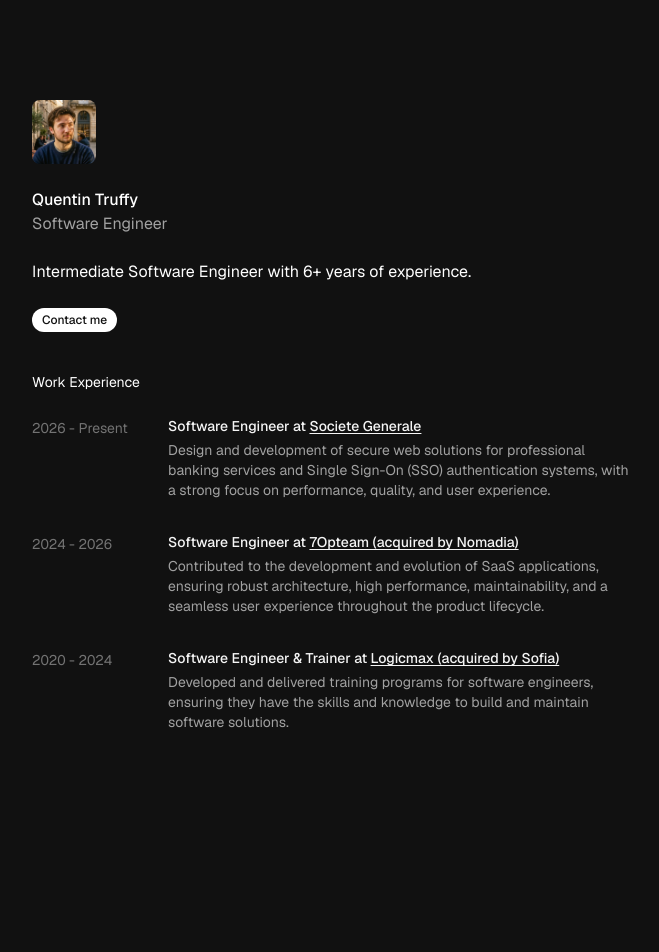
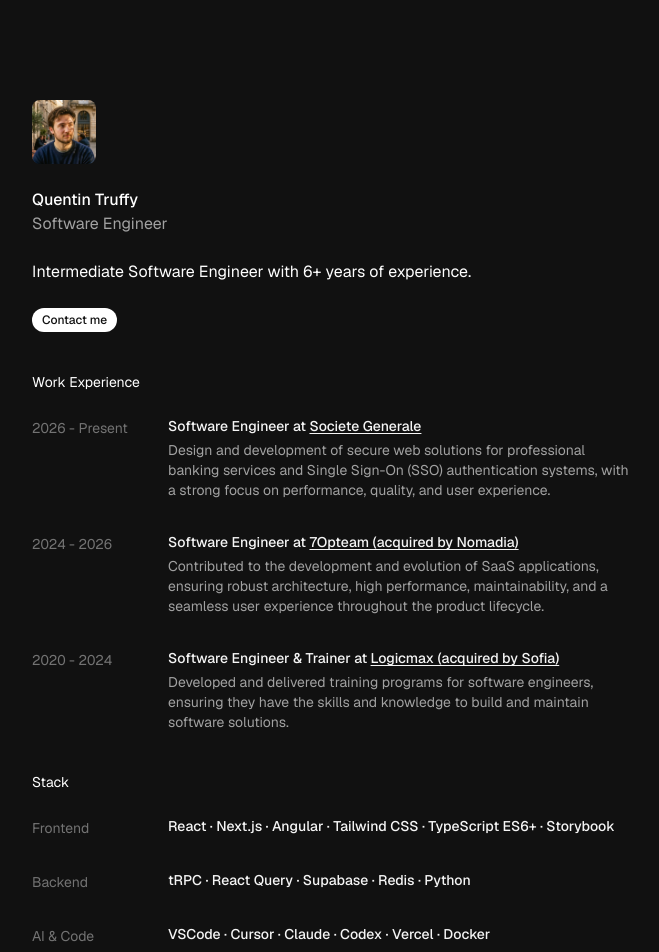
Before and after one commit to qtruffy/qtruffy, a Next.js app: page / in a window 1280 px wide. Shown: the top 952 px of the page, without its empty margins (308-967 px from the left). Before the commit the page ends 832 px from the top, so only its background shows below. Built offline with nearby package versions, Linux system fonts and the light colour scheme; some icons are missing.

Commit message:
feat(stacks): add Stacks component and integrate it into the home page

```diff
--- a/src/app/page.tsx
+++ b/src/app/page.tsx
@@ -1,5 +1,6 @@
 import { Experiences } from '@/components/experiences/experiences';
 import { JsonLd } from '@/components/json-ld';
+import { Stacks } from '@/components/stacks/stacks';
 import { SEO_SOCIALS } from '@/utils/socials';
 import { profilePageJsonLd } from '@/utils/structured-data';
 import { HugeiconsIcon } from '@hugeicons/react';
@@ -50,6 +51,7 @@
         </a>
       </header>
       <Experiences />
+      <Stacks />
     </div>
   );
 }
--- /dev/null
+++ b/src/components/stacks/stacks.tsx
@@ -0,0 +1,26 @@
+import { STACKS, StackType } from '@/utils/stacks';
+
+export const Stacks = () => {
+  return (
+    <section className="flex flex-col gap-6">
+      <h2>Stack</h2>
+      <ol className="flex flex-col gap-8">
+        {STACKS.map((stack: StackType) => (
+          <li
+            key={stack.title}
+            className="grid grid-cols-1 gap-1 sm:grid-cols-[7rem_1fr] sm:gap-6"
+          >
+            <time className="pt-0.5 text-sm text-neutral-500 tabular-nums">
+              {stack.title}
+            </time>
+            <div className="flex flex-col gap-1">
+              <h3 className="text-sm font-medium text-balance text-neutral-100">
+                {stack.values.join(' · ')}
+              </h3>
+            </div>
+          </li>
+        ))}
+      </ol>
+    </section>
+  );
+};
--- /dev/null
+++ b/src/utils/stacks.ts
@@ -0,0 +1,30 @@
+export type StackType = {
+  title: string;
+  values: string[];
+};
+
+export const STACKS: StackType[] = [
+  {
+    title: 'Frontend',
+    values: [
+      'React',
+      'Next.js',
+      'Angular',
+      'Tailwind CSS',
+      'TypeScript ES6+',
+      'Storybook',
+    ],
+  },
+  {
+    title: 'Backend',
+    values: ['tRPC', 'React Query', 'Supabase', 'Redis', 'Python'],
+  },
+  {
+    title: 'AI & Code',
+    values: ['VSCode', 'Cursor', 'Claude', 'Codex', 'Vercel', 'Docker'],
+  },
+  {
+    title: 'Tools',
+    values: ['Figma', 'Jira', 'Github', 'Slack', 'Notion'],
+  },
+];
```
